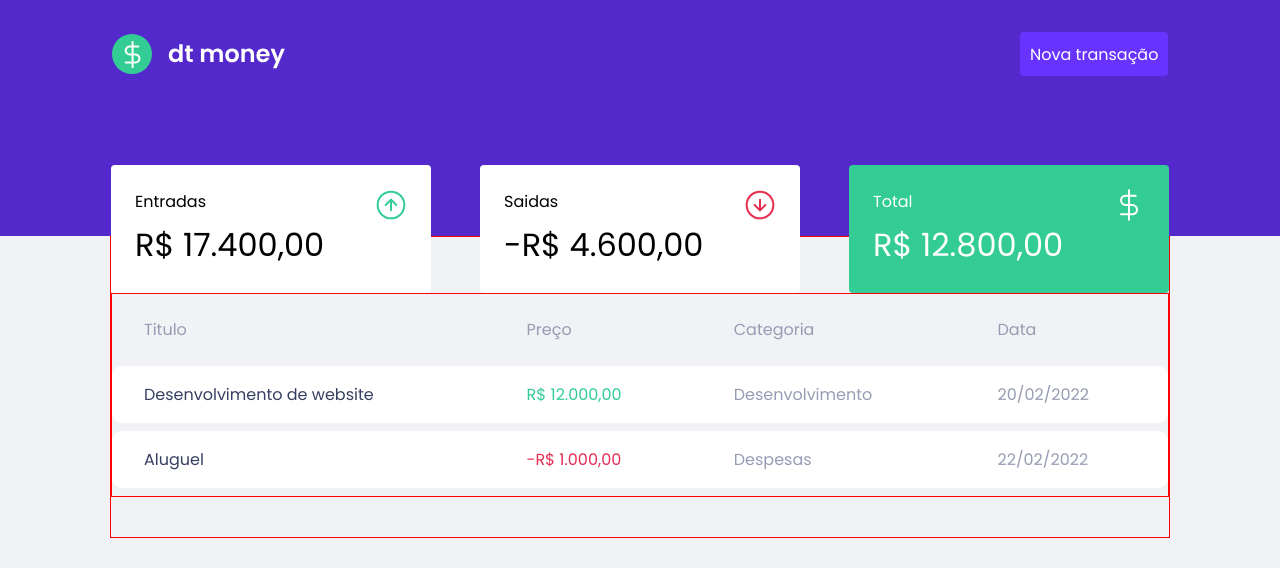
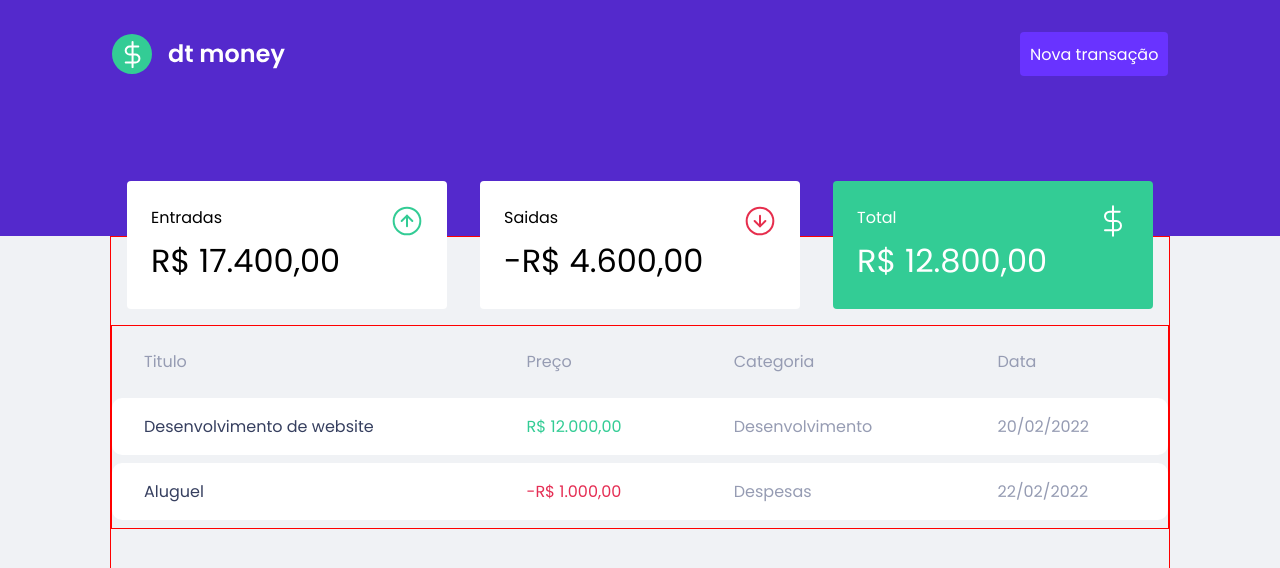
Before and after one commit to tomvieir/Wallet, a React (Create React App) app: page / in a window 1280 px wide. Shown: the top 568 px of the page. Built offline with nearby package versions, Linux system fonts and the light colour scheme; no server answers; what miragejs would draw is missing.

Commit message:
Pré ajuste no summary

```diff
--- a/src/components/Summary/styles.ts
+++ b/src/components/Summary/styles.ts
@@ -2,6 +2,7 @@ import styled from "styled-components";
 
 export const Container = styled.div`
     display: flex;
+    overflow-x: auto;
     justify-content: space-between;
     margin-top: -7rem;
 
@@ -14,6 +15,7 @@ export const Container = styled.div`
         border-radius: 0.25rem;
 
         padding: 1.5rem;
+        margin: 1rem;
 
         header {
 
```
